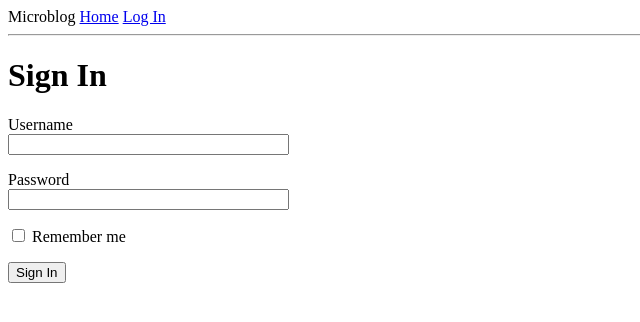
After one commit to hamletv/Blurb, a Flask app: page /login in a window 1280 px wide. The commit adds this page. Shown: the top 322 px of the page, without its empty margins (0-640 px from the left). Run offline with Flask 2, Linux system fonts and the light colour scheme.

Commit message:
structural work

```diff
--- a/app/__init__.py
+++ b/app/__init__.py
@@ -1,3 +1,7 @@
 from flask import Flask
+from config import Config
+
 app = Flask(__name__)
+app.config.from_object(Config)
+
 from app import routes
--- /dev/null
+++ b/app/forms.py
@@ -0,0 +1,11 @@
+# login form created with flask_wtf
+
+from flask_wtf import FlaskForm
+from wtforms import StringField, PasswordField, BooleanField, SubmitField
+from wtforms.validators import DataRequired
+
+class LoginForm(FlaskForm):
+    username = StringField('Username', validators=[DataRequired()])
+    password = PasswordField('Password', validators=[DataRequired()])
+    remember_me = BooleanField('Remember me')
+    submit = SubmitField('Sign In')
--- a/app/routes.py
+++ b/app/routes.py
@@ -1,5 +1,6 @@
 from flask import render_template
 from app import app
+from app.forms import LoginForm
 
 
 @app.route('/')
@@ -17,3 +18,12 @@ def index():
         }
     ]
     return render_template('index.html', title='Home', user=user, posts=posts)
+
+
+@app.route('/login', methods=['GET', 'POST'])
+def login():
+    form = LoginForm()
+    if form.validate_on_submit():
+        flash('Login requested for user {}, remember_me={}'.format(form.username.data, form.remember_me.data))
+        return redirect(url_for('index'))
+    return render_template('login.html', title='Sign In', form=form)
--- a/app/templates/base.html
+++ b/app/templates/base.html
@@ -10,9 +10,20 @@
   </head>
   <body>
     <div>
-      Microblog <a href="/index">Home</a>
-      <hr>
-      {% block content %}{% endblock %}
+      Microblog
+      <a href="{{url_for('index')}}">Home</a>
+      <a href="{{url_for('login')}}">Log In</a>
     </div>
+    <hr>
+    {% with messages = get_flashed_messages() %}
+    {% if messages %}
+    <ul>
+      {% for message in messages %}
+      <li>{{ message }}</li>
+      {% endfor %}
+    </ul>
+    {% endif %}
+    {% endwith %}
+    {% block content %}{% endblock %}
   </body>
 </html>
--- /dev/null
+++ b/app/templates/login.html
@@ -0,0 +1,24 @@
+{% extends "base.html" %}
+
+{% block content %}
+  <h1>Sign In</h1>
+  <form action="" method="post" novalidate>
+    {{ form.hidden_tag() }}
+    <p>
+      {{ form.username.label }}<br>
+      {{ form.username(size=32) }}<br>
+      {% for error in form.username.errors %}
+      <span style="color: red;">[{{ error }}]</span>
+      {% endfor %}
+    </p>
+    <p>
+      {{ form.password.label }}<br>
+      {{ form.password(size=32) }}<br>
+      {% for error in form.password.errors %}
+      <span style="color: red;">[{{ error }}]</span>
+      {% endfor %}
+    </p>
+    <p>{{form.remember_me()}} {{form.remember_me.label}}</p>
+    <p>{{ form.submit() }}</p>
+  </form>
+{% endblock %}
```
